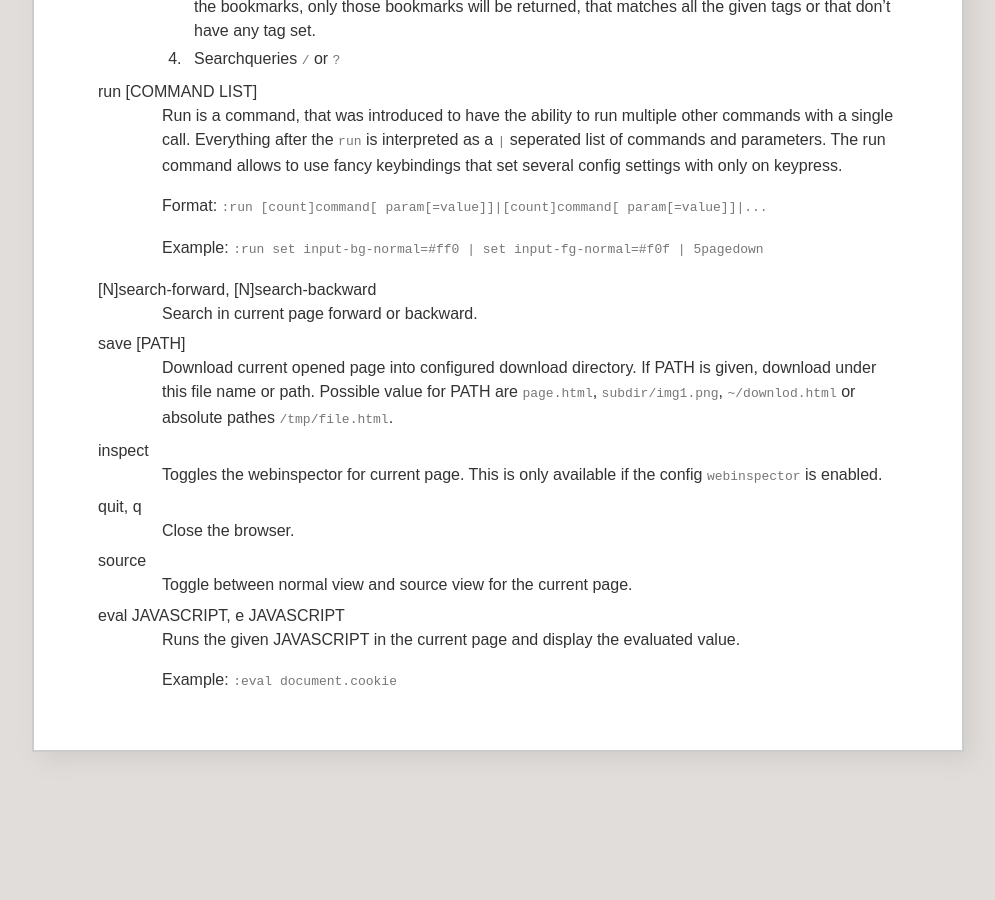
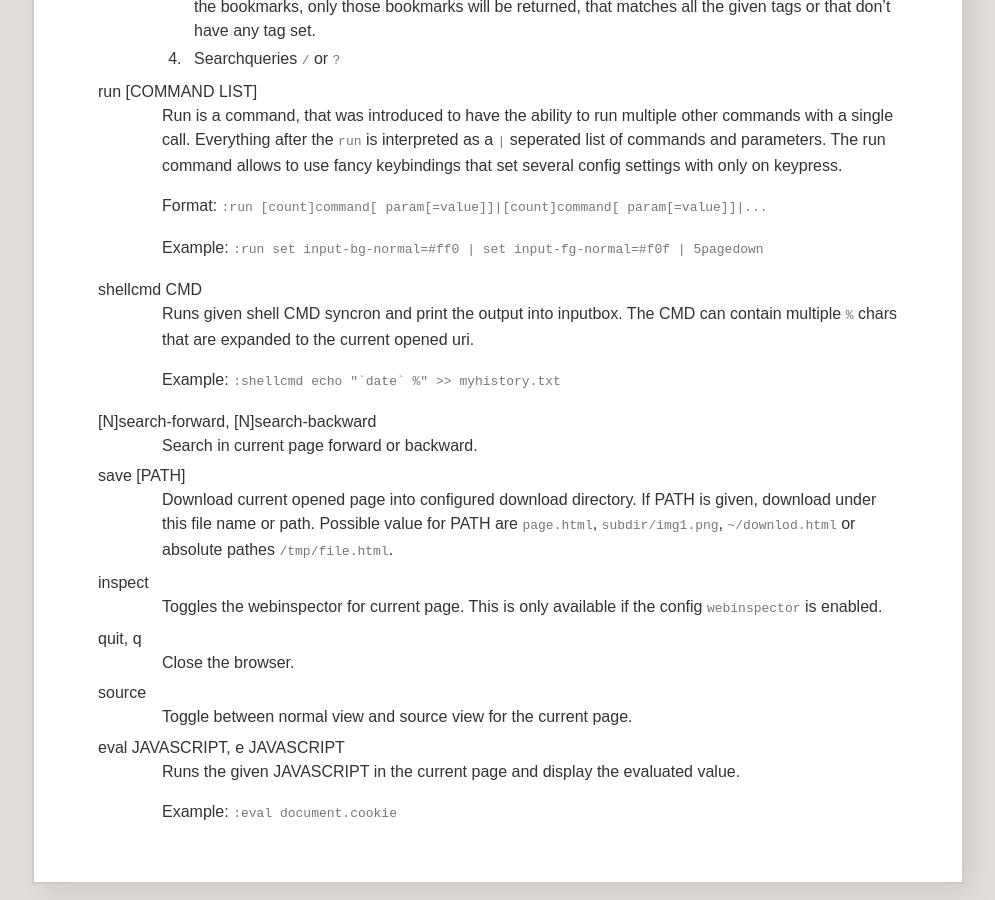
Before and after one commit to fanglingsu/vimb, a Jekyll site: the page built from commands.md, in a window 1280 px wide and 900 px high, scrolled down 5474 px. Shown: the whole window, without its empty margins (142-1137 px from the left). Built offline with Jekyll 4.4.1, drawn with Linux system fonts in a browser that asks for light colours; before the commit the page ends 6242 px from its top, so only the background shows below that.

Commit message:
Added ne command :shellcmd to the commands.

```diff
--- a/commands.md
+++ b/commands.md
@@ -275,6 +275,12 @@ run [COMMAND LIST]
 
   Example: `:run set input-bg-normal=#ff0 | set input-fg-normal=#f0f | 5pagedown`
 
+shellcmd CMD
+: Runs given shell CMD syncron and print the output into inputbox. The CMD can
+  contain multiple `%` chars that are expanded to the current opened uri.
+
+  Example: ``:shellcmd echo "`date` %" >> myhistory.txt``
+
 [N]search-forward, [N]search-backward
 : Search in current page forward or backward.
 
```
